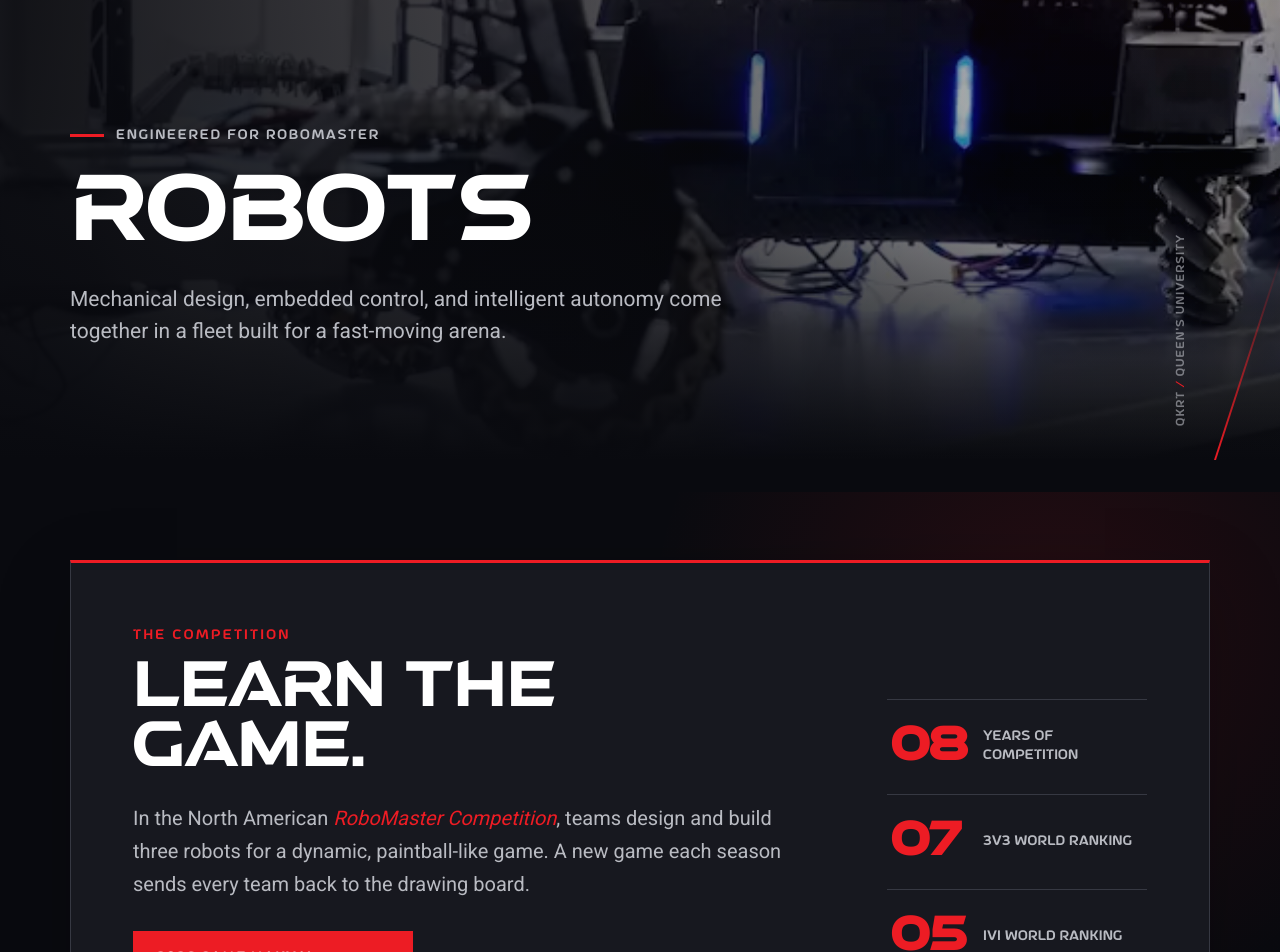
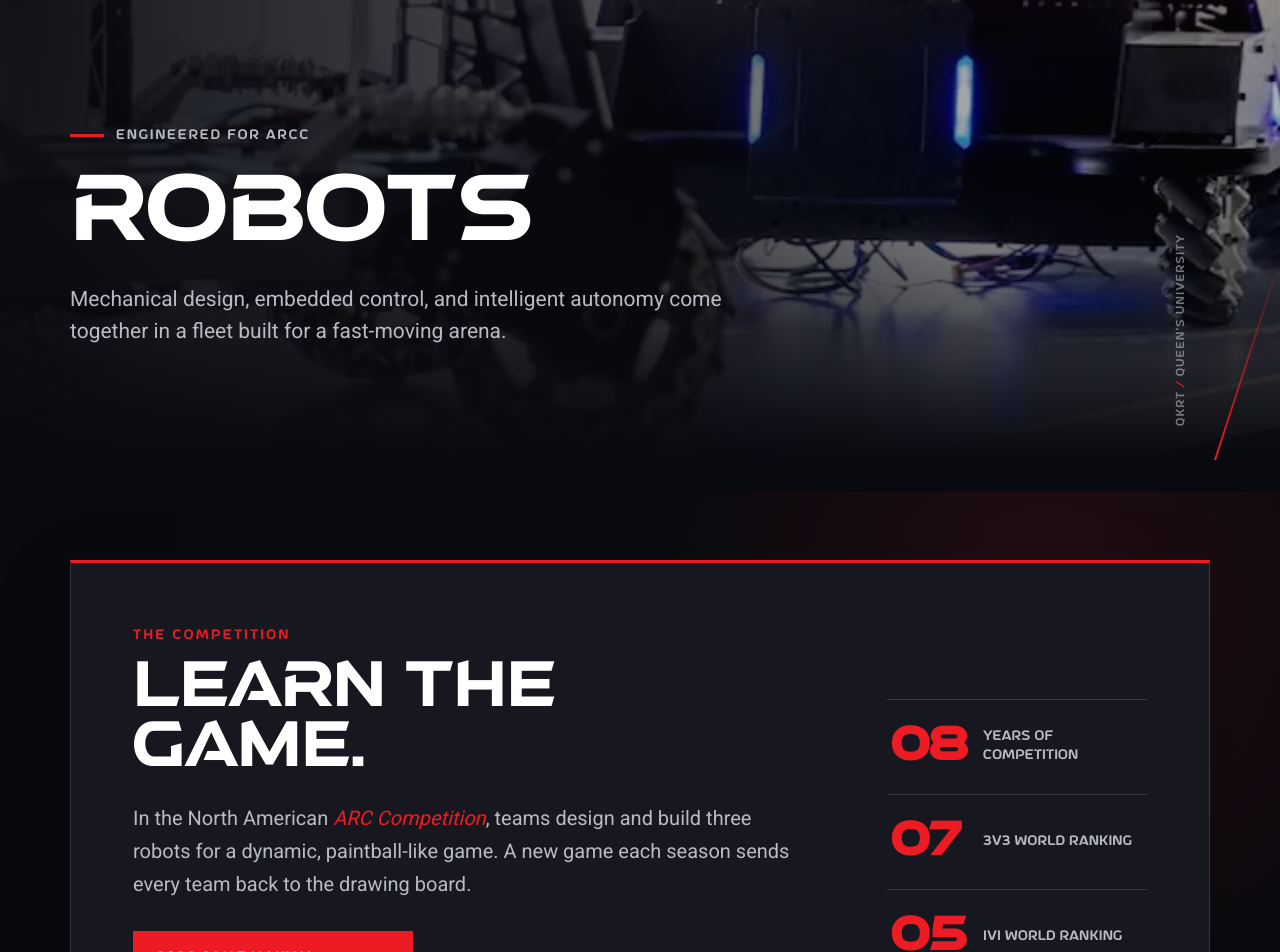
Before and after one commit to Gabe3L/qkrt.ca, a Next.js app: page /robots in a window 1280 px wide. Shown: the part 220-1172 px from the top of the page. Built offline with nearby package versions, Linux system fonts and the light colour scheme.

Commit message:
Updated RoboMaster to ARCC

```diff
--- a/app/layout.tsx
+++ b/app/layout.tsx
@@ -11,7 +11,7 @@ export const metadata: Metadata = {
     template: "%s | Queen's Knights Robotics",
   },
   description:
-    "Queen's Knights Robotics empowers students to design, fabricate, and program advanced RoboMaster robots.",
+    "Queen's Knights Robotics empowers students to design, fabricate, and program ARCC robots.",
   icons: {
     icon: "/favicon.svg",
     shortcut: "/favicon.svg",
--- a/app/our-team/page.tsx
+++ b/app/our-team/page.tsx
@@ -18,7 +18,7 @@ const visionItems = [
   {
     number: "02",
     title: "Competition Victory",
-    body: "To achieve victory in the prestigious North American RoboMaster competition and showcase top-tier innovation on a global stage.",
+    body: "To achieve victory in the prestigious ARC Competition and showcase top-tier innovation on a global stage.",
   },
   {
     number: "03",
--- a/app/page.tsx
+++ b/app/page.tsx
@@ -55,7 +55,7 @@ export default function Home() {
         <Image
           className="h-full w-full object-cover object-[center_54%] brightness-75 saturate-[1.2] max-[820px]:object-[center_60%]"
           src={robots1}
-          alt="Queen's Knights robot in a RoboMaster arena"
+          alt="Queen's Knights robot in a ARCC arena"
           sizes="100vw"
           priority
         />
@@ -109,7 +109,7 @@ export default function Home() {
           <Image
             className="h-[clamp(420px,43vw,520px)] w-full object-cover max-[820px]:mt-1.5 max-[820px]:h-auto max-[820px]:max-h-120"
             src={competition1}
-            alt="QKRT members watching a RoboMaster match"
+            alt="QKRT members watching a ARCC match"
             sizes="(max-width: 900px) 100vw, 50vw"
           />
         </div>
--- a/app/robots/page.tsx
+++ b/app/robots/page.tsx
@@ -29,7 +29,7 @@ const robots = [
     images: [sentry2, sentry1],
     imageAlts: [
       "Sentry robot facing the camera",
-      "Sentry robot in the RoboMaster arena",
+      "Sentry robot in the ARCC arena",
     ],
   },
   {
@@ -59,7 +59,7 @@ export default function RobotsPage() {
   return (
     <main className="bg-qk-base">
       <PageHero
-        eyebrow="Engineered for RoboMaster"
+        eyebrow="Engineered for ARCC"
         title="Robots"
         description="Mechanical design, embedded control, and intelligent autonomy come together in a fleet built for a fast-moving arena."
         image={robots2}
@@ -83,7 +83,7 @@ export default function RobotsPage() {
             </h2>
             <p className="mb-0 max-w-180 text-[clamp(17px,1.8vw,20px)] leading-[1.65] text-qk-muted">
               In the North American{" "}
-              <em className="text-qk-red">RoboMaster Competition</em>,
+              <em className="text-qk-red">ARC Competition</em>,
               teams design and build three robots for a dynamic, paintball-like
               game. A new game each season sends every team back to the drawing
               board.
--- a/app/sponsorship/page.tsx
+++ b/app/sponsorship/page.tsx
@@ -107,7 +107,7 @@ export default function SponsorshipPage() {
         title="Sponsors"
         description="Our partners give student engineers the tools, materials, and opportunities to turn ambitious ideas into competition-ready robots."
         image={competition1}
-        imageAlt="QKRT members supporting their robots at RoboMaster"
+        imageAlt="QKRT members supporting their robots at ARCC 2026"
       />
 
       <section className={`${sectionPadding} bg-qk-base`}>
@@ -128,7 +128,7 @@ export default function SponsorshipPage() {
               what our students are able to design, manufacture, test and learn.
             </p>
             <p className="mb-4 text-[17px] leading-[1.7] text-qk-muted">
-              RoboMaster attracts students who voluntarily spend hundreds of
+              ARCC attracts students who voluntarily spend hundreds of
               hours each year applying engineering, programming, manufacturing,
               leadership, and project-management skills beyond the classroom.
               Sponsorship gives organizations an opportunity to build
```
